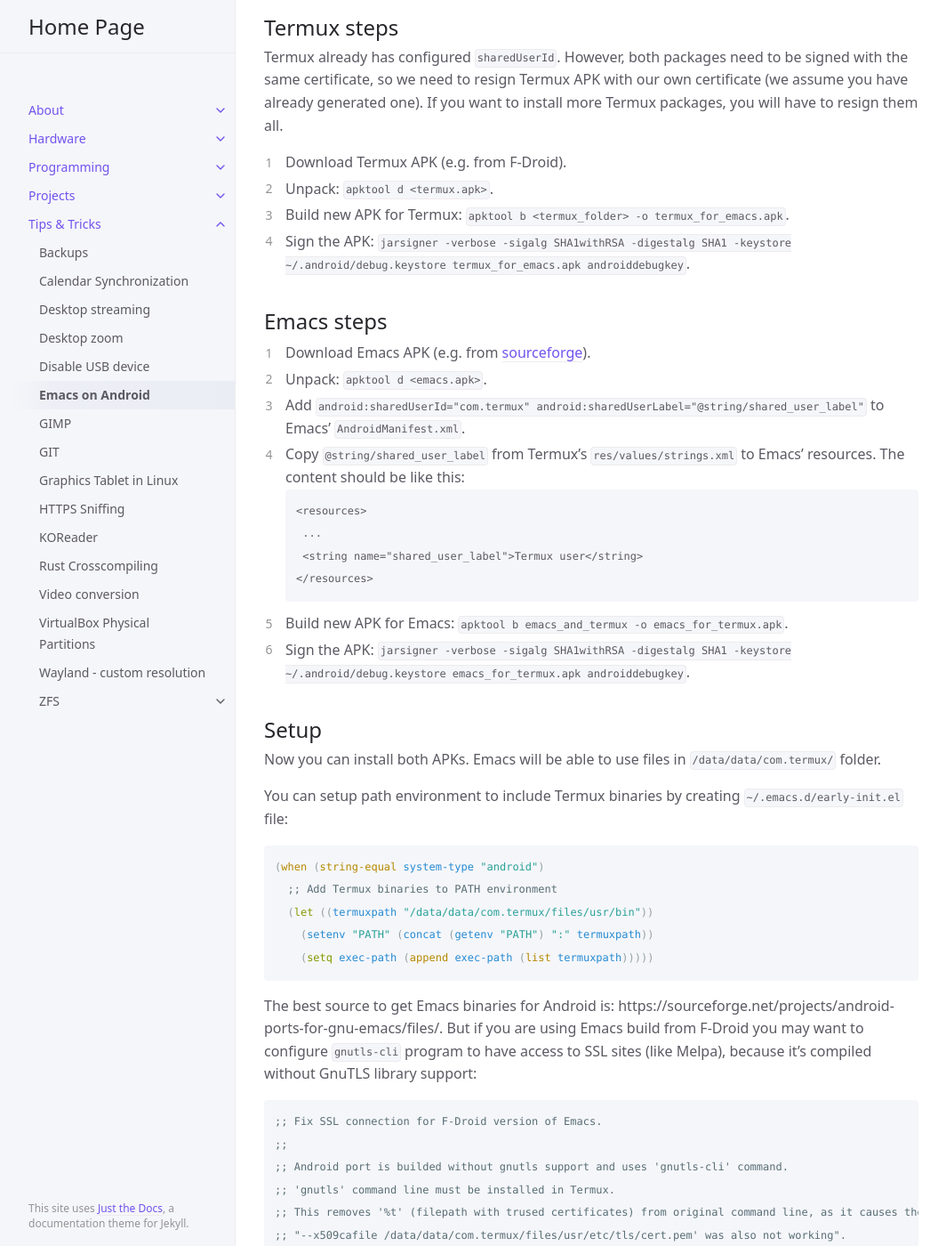
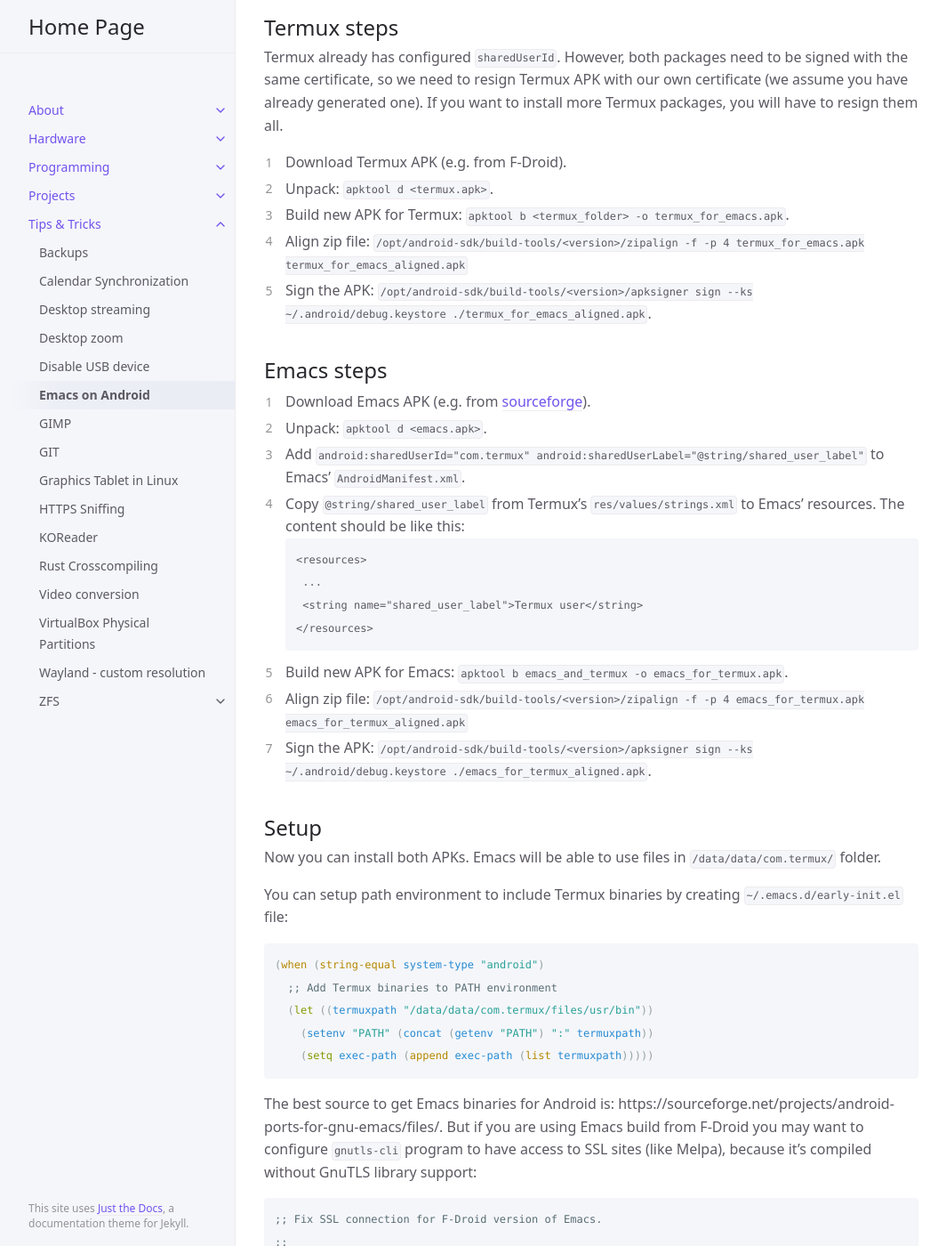
Before and after one commit to marek-g/marek-g.github.io, a Jekyll site: the page built from posts/tips_and_tricks/emacs_on_android.md, in a window 1280 px wide and 1400 px high, scrolled down 651 px. Shown: the whole window at 89% size, without its empty margins (107-1171 px from the left). Built offline with Jekyll 4.4.1, drawn with Linux system fonts in a browser that asks for light colours.

Commit message:
Update emacs_on_android.md

````diff
--- a/posts/tips_and_tricks/emacs_on_android.md
+++ b/posts/tips_and_tricks/emacs_on_android.md
@@ -32,7 +32,8 @@ Termux already has configured `sharedUserId`. However, both packages need to be
 1. Download Termux APK (e.g. from F-Droid).
 1. Unpack: `apktool d <termux.apk>`.
 1. Build new APK for Termux: `apktool b <termux_folder> -o termux_for_emacs.apk`.
-1. Sign the APK: `jarsigner -verbose -sigalg SHA1withRSA -digestalg SHA1 -keystore ~/.android/debug.keystore termux_for_emacs.apk androiddebugkey`.
+1. Align zip file: `/opt/android-sdk/build-tools/<version>/zipalign -f -p 4 termux_for_emacs.apk termux_for_emacs_aligned.apk`
+1. Sign the APK: `/opt/android-sdk/build-tools/<version>/apksigner sign --ks ~/.android/debug.keystore ./termux_for_emacs_aligned.apk`.
 
 ## Emacs steps
 
@@ -47,7 +48,8 @@ Termux already has configured `sharedUserId`. However, both packages need to be
    </resources>
    ```
 1. Build new APK for Emacs: `apktool b emacs_and_termux -o emacs_for_termux.apk`.
-1. Sign the APK: `jarsigner -verbose -sigalg SHA1withRSA -digestalg SHA1 -keystore ~/.android/debug.keystore emacs_for_termux.apk androiddebugkey`.
+1. Align zip file: `/opt/android-sdk/build-tools/<version>/zipalign -f -p 4 emacs_for_termux.apk emacs_for_termux_aligned.apk`
+1. Sign the APK: `/opt/android-sdk/build-tools/<version>/apksigner sign --ks ~/.android/debug.keystore ./emacs_for_termux_aligned.apk`.
 
 ## Setup
 
````
